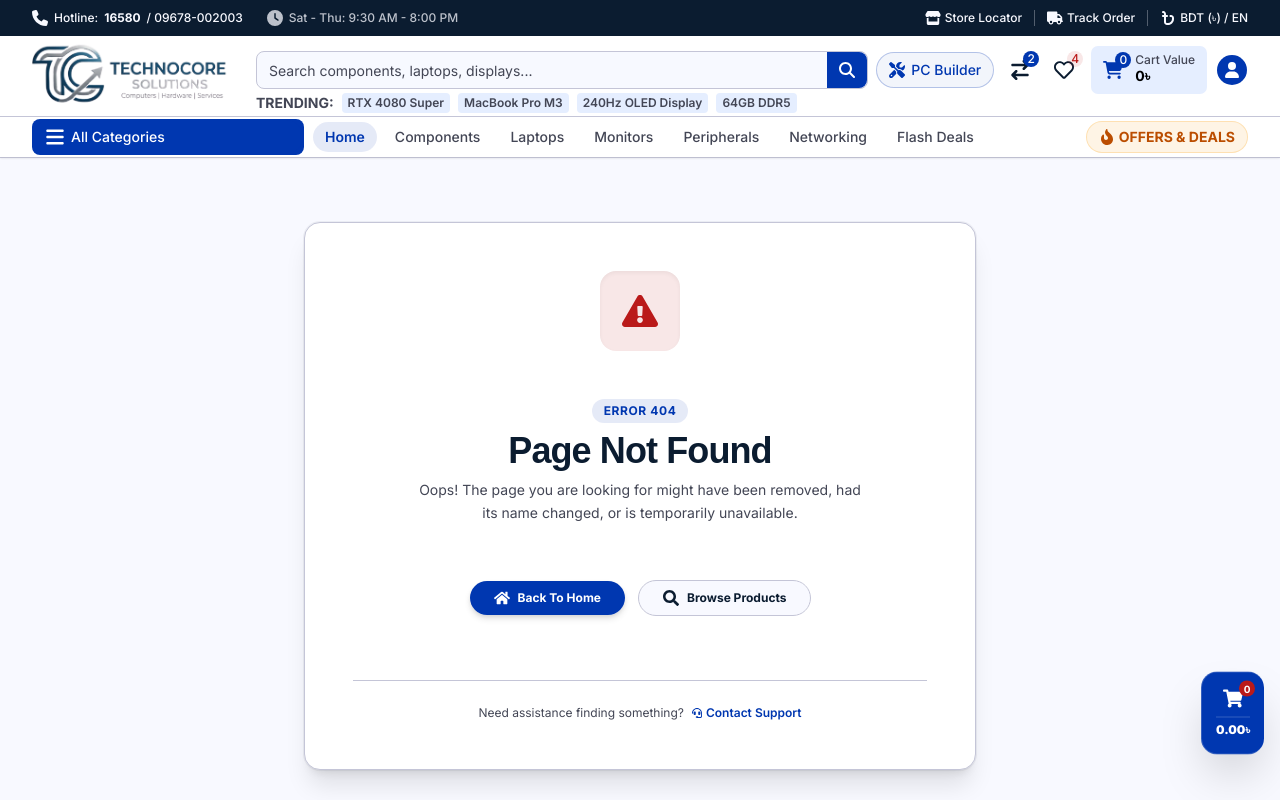
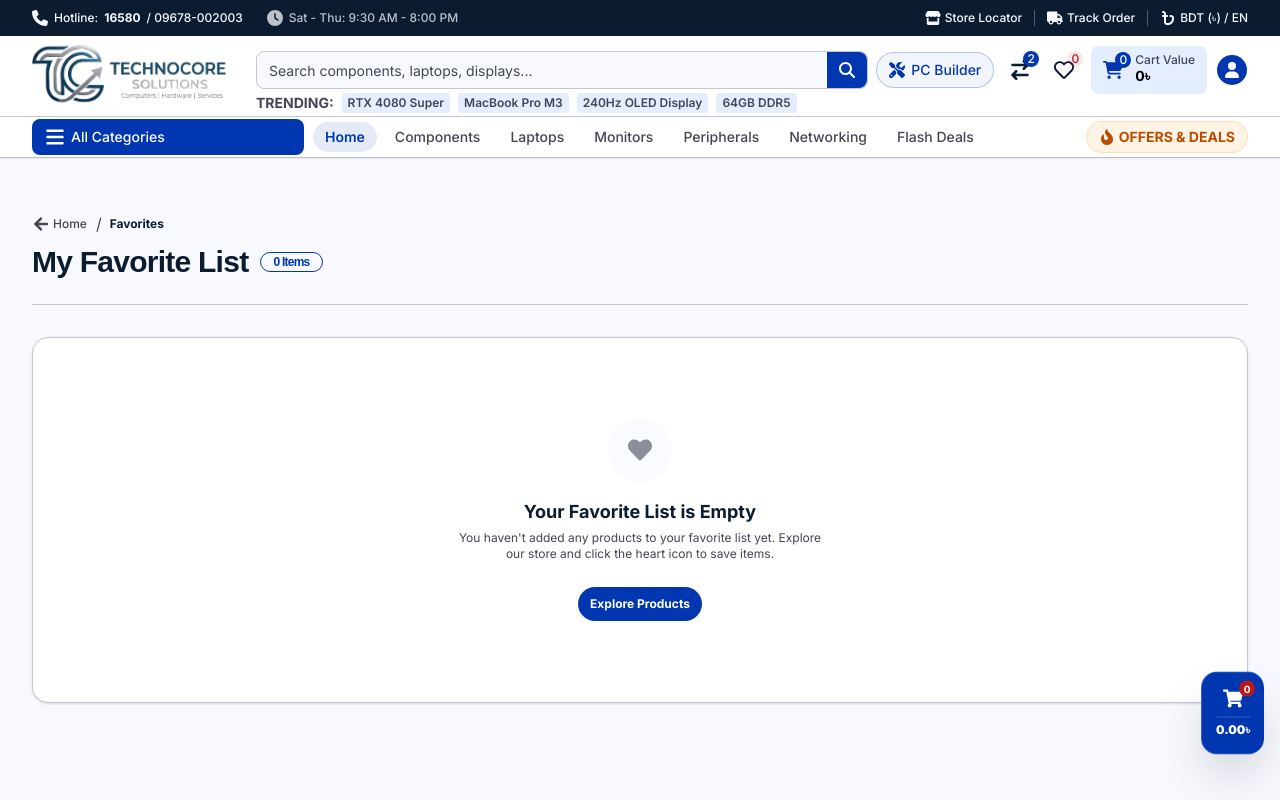
Before and after one commit to creative-software-frontend/Computer_eCommerce_Fontend, a Next.js app: page /favorites in a window 1280 px wide. Before the commit this address had no page. Shown: the top 800 px of the page. Built offline with nearby package versions, Linux system fonts and the light colour scheme.

Commit message:
feat: implement FavoritesPage; add functionality to manage favorite items, including adding all to cart and clearing favorites

```diff
--- /dev/null
+++ b/app/favorites/page.tsx
@@ -0,0 +1,185 @@
+"use client"
+
+import Link from "next/link"
+import {
+  FaTrash,
+  FaShoppingCart,
+  FaArrowLeft,
+  FaHeart,
+  FaTrashAlt,
+} from "react-icons/fa"
+import { Button } from "@/components/ui/button"
+import { Badge } from "@/components/ui/badge"
+import { useShop } from "@/context/ShopContext"
+import Image from "next/image"
+
+export default function FavoritesPage() {
+  const {
+    favoriteItems,
+    removeFromFavorites,
+    clearFavorites,
+    addMultipleToCart,
+    openCart,
+    addToCart,
+  } = useShop()
+
+  //   add all favorite product to cart
+  const handleAddAllToCart = () => {
+    const itemsToAdd = favoriteItems.map((item) => ({
+      id: item.id,
+      name: item.name,
+      price: item.price,
+      image: item.image,
+      //   spec: item.spec,
+    }))
+
+    addMultipleToCart(itemsToAdd)
+    openCart()
+  }
+
+  return (
+    <div className="min-h-screen bg-background px-4 py-8 text-foreground sm:px-6 lg:px-8">
+      <div className="mx-auto max-w-7xl space-y-8">
+        {/* Top Header & Navigation */}
+        <div className="flex flex-col items-start justify-between gap-4 border-b border-border pb-6 sm:flex-row sm:items-center">
+          <div className="space-y-1">
+            <div className="flex items-center gap-2">
+              <Link href="/">
+                <Button
+                  variant="ghost"
+                  size="sm"
+                  className="gap-1 p-0 text-xs text-muted-foreground hover:bg-transparent hover:text-foreground"
+                >
+                  <FaArrowLeft className="text-[10px]" /> Home
+                </Button>
+              </Link>
+              <span className="text-muted-foreground">/</span>
+              <span className="text-xs font-bold text-foreground">
+                Favorites
+              </span>
+            </div>
+            <h1 className="flex items-center gap-3 font-heading text-2xl font-black tracking-tight sm:text-3xl">
+              <span>My Favorite List</span>
+              <Badge
+                variant="outline"
+                className="border-primary px-3 py-0.5 text-xs font-extrabold text-primary"
+              >
+                {favoriteItems.length}{" "}
+                {favoriteItems.length === 1 ? "Item" : "Items"}
+              </Badge>
+            </h1>
+          </div>
+
+          {/* Action Buttons */}
+          {favoriteItems.length > 0 && (
+            <div className="flex w-full items-center gap-3 sm:w-auto">
+              <Button
+                variant="outline"
+                size="sm"
+                onClick={clearFavorites}
+                className="gap-1.5 border-border text-xs font-bold text-rose-500 hover:bg-rose-500/10 hover:text-rose-600"
+              >
+                <FaTrashAlt className="text-xs" /> Clear All
+              </Button>
+              <Button
+                size="sm"
+                onClick={handleAddAllToCart}
+                className="flex-1 gap-1.5 bg-primary text-xs font-bold text-primary-foreground hover:bg-primary/90 sm:flex-none"
+              >
+                <FaShoppingCart className="text-xs" /> Add All to Cart
+              </Button>
+            </div>
+          )}
+        </div>
+
+        {/* Content Section */}
+        {favoriteItems.length > 0 ? (
+          <div className="grid grid-cols-1 gap-6 sm:grid-cols-2 md:grid-cols-3 lg:grid-cols-4">
+            {favoriteItems.map((item) => (
+              <div
+                key={item.id}
+                className="group relative flex flex-col justify-between rounded-2xl border border-border bg-card p-4 shadow-sm transition-all duration-300 hover:shadow-md"
+              >
+                {/* Remove Button */}
+                <button
+                  onClick={() => removeFromFavorites(item.id)}
+                  className="absolute top-3 right-3 z-10 cursor-pointer rounded-full border border-border bg-background/80 p-2 text-muted-foreground backdrop-blur-sm transition-colors hover:bg-rose-500/10 hover:text-rose-500"
+                  title="Remove from favorites"
+                >
+                  <FaTrash className="text-xs" />
+                </button>
+
+                {/* Product Info */}
+                <div className="space-y-3">
+                  <div className="flex h-40 w-full items-center justify-center overflow-hidden rounded-xl bg-muted/20 p-2">
+                    <Image
+                      width={300}
+                      height={300}
+                      src={item.image}
+                      alt={item.name}
+                      className="h-full object-contain transition-transform duration-300 group-hover:scale-105"
+                    />
+                  </div>
+
+                  <div className="space-y-1">
+                    <h3 className="line-clamp-2 text-xs leading-relaxed font-bold text-foreground">
+                      {item.name}
+                    </h3>
+                    {item.spec && (
+                      <p className="line-clamp-1 text-[10px] text-muted-foreground">
+                        {item.spec}
+                      </p>
+                    )}
+                    <p className="pt-1 text-sm font-black text-primary">
+                      ${item.price.toFixed(2)}
+                    </p>
+                  </div>
+                </div>
+
+                {/* Card Actions */}
+                <div className="mt-5 border-t border-border pt-3">
+                  <Button
+                    onClick={() => {
+                      addToCart({
+                        id: item.id,
+                        name: item.name,
+                        price: item.price,
+                        image: item.image,
+                        // spec: item.spec,
+                      })
+                      openCart()
+                    }}
+                    className="w-full cursor-pointer gap-2 bg-secondary text-xs font-bold text-secondary-foreground hover:bg-secondary/80"
+                  >
+                    <FaShoppingCart className="text-xs" /> Add to Cart
+                  </Button>
+                </div>
+              </div>
+            ))}
+          </div>
+        ) : (
+          /* Empty State */
+          <div className="flex flex-col items-center justify-center space-y-4 rounded-2xl border border-border bg-card px-4 py-20 text-center shadow-sm">
+            <div className="flex h-16 w-16 items-center justify-center rounded-full bg-muted/40 text-muted-foreground">
+              <FaHeart className="text-2xl text-muted-foreground/60" />
+            </div>
+            <div className="max-w-sm space-y-1">
+              <h2 className="text-lg font-bold text-foreground">
+                Your Favorite List is Empty
+              </h2>
+              <p className="text-xs text-muted-foreground">
+                You haven&apos;t added any products to your favorite list yet.
+                Explore our store and click the heart icon to save items.
+              </p>
+            </div>
+            <Link href="/" className="pt-2">
+              <Button className="bg-primary text-xs font-bold text-primary-foreground hover:bg-primary/90">
+                Explore Products
+              </Button>
+            </Link>
+          </div>
+        )}
+      </div>
+    </div>
+  )
+}
--- a/components/layout/Header.tsx
+++ b/components/layout/Header.tsx
@@ -24,6 +24,7 @@
 import LogoImage from "@/public/images/logo.png"
 import AuthModal from "../modal/AuthModal"
 import HeaderCartButton from "../ui/HeaderCartButton"
+import { useShop } from "@/context/ShopContext"
 
 type NavigationItem = {
   label: string
@@ -48,6 +49,7 @@
 ]
 
 export default function Header() {
+  const { favoriteItemCount } = useShop()
   return (
     <header className="fixed inset-x-0 top-0 z-50 border-b bg-background/95 shadow-xs backdrop-blur-md">
       {/* 1. Utility Bar */}
@@ -203,15 +205,15 @@
                 </Link>
               </Button>
 
-              {/* Wishlist */}
+              {/* favorite list */}
               <Button asChild variant="ghost" size="icon" className="relative">
-                <Link href="/wishlist" aria-label="Wishlist">
+                <Link href="/favorites" aria-label="favorites">
                   <FaRegHeart className="size-5" />
                   <Badge
                     variant="destructive"
                     className="absolute -top-0.5 -right-0.5 flex size-4 items-center justify-center rounded-full p-0 text-xs"
                   >
-                    4
+                    {favoriteItemCount}
                   </Badge>
                 </Link>
               </Button>
--- a/components/ui/ProductCard.tsx
+++ b/components/ui/ProductCard.tsx
@@ -3,24 +3,35 @@
 import { Product } from "@/lib/data/types"
 import { formatBdt } from "@/lib/data/products.data"
 import Image from "next/image"
-import { FaCheck, FaRegHeart, FaShoppingCart, FaStar } from "react-icons/fa"
+import {
+  FaCheck,
+  FaHeart,
+  FaRegHeart,
+  FaShoppingCart,
+  FaStar,
+} from "react-icons/fa"
 import { useState } from "react"
 import { useShop } from "@/context/ShopContext"
 import { FaArrowRightArrowLeft } from "react-icons/fa6"
+
+interface ProductCardProps {
+  product: Product
+  isBuilderMode?: boolean
+  // eslint-disable-next-line @typescript-eslint/no-explicit-any
+  onSelect?: (product: any) => void
+}
 
 const ProductCard = ({
   product,
   isBuilderMode = false,
   onSelect,
-}: {
-  product: Product
-  isBuilderMode?: boolean
-  // eslint-disable-next-line @typescript-eslint/no-explicit-any
-  onSelect?: (product: any) => void
-}) => {
+}: ProductCardProps) => {
   const { addToCart, openBuyNow } = useShop()
   const [isAdded, setIsAdded] = useState(false)
+  const { toggleFavorite, isFavorite } = useShop()
+  const liked = isFavorite(product.id)
 
+  // add to cart
   const handleAddToCart = () => {
     addToCart({
       id: product.id,
@@ -30,6 +41,17 @@
     })
     setIsAdded(true)
     setTimeout(() => setIsAdded(false), 1500)
+  }
+
+  // toggle to favorite list
+  const handleToggleFavorite = () => {
+    toggleFavorite({
+      id: product.id,
+      name: product.title,
+      price: product.price,
+      image: product.image,
+      // spec: product.specs || product.description,
+    })
   }
 
   // action buttons
@@ -95,11 +117,16 @@
           <div className="absolute top-2 right-2 z-10 flex flex-col gap-1 opacity-0 transition-opacity group-hover:opacity-100">
             <Button
               size="icon"
+              onClick={handleToggleFavorite}
               variant="secondary"
               className="h-8 w-8 rounded-full bg-card text-foreground shadow-sm hover:bg-surface"
               title="Add to Wishlist"
             >
-              <FaRegHeart />
+              {liked ? (
+                <FaHeart className="animate-scale-up text-xs text-rose-500 sm:text-sm" />
+              ) : (
+                <FaRegHeart className="text-xs text-muted-foreground hover:text-foreground sm:text-sm" />
+              )}
             </Button>
             <Button
               size="icon"
--- a/hooks/useFavoritesState.ts
+++ b/hooks/useFavoritesState.ts
@@ -61,8 +61,11 @@
     return favoriteItems.some((item) => item.id === id)
   }
 
+  const favoriteItemCount = favoriteItems.length
+
   return {
     favoriteItems,
+    favoriteItemCount,
     addToFavorites,
     removeFromFavorites,
     toggleFavorite,
```
